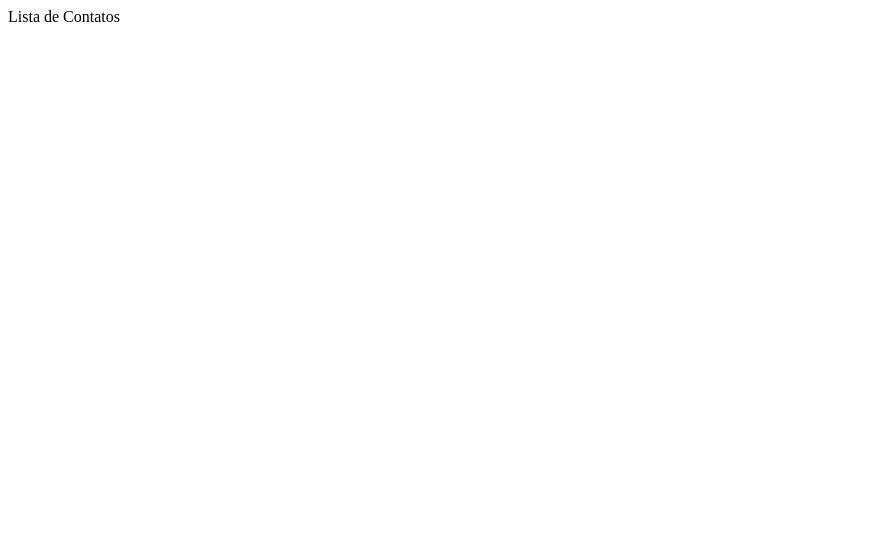
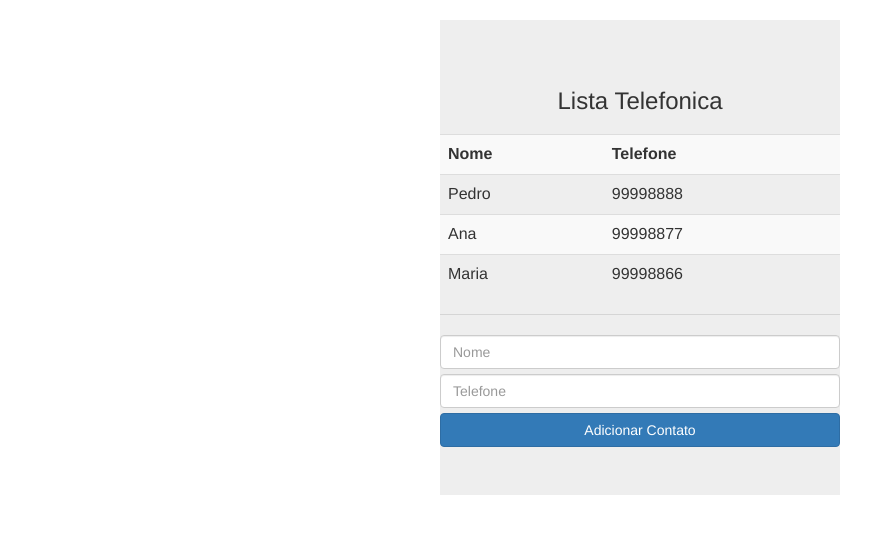
Before and after one commit to hermesn/AngularJs, a plain HTML site: page listaContato.html in a window 1280 px wide. Shown: the whole page, without its empty margins (0-895 px from the left). Drawn offline with nearby package versions, Linux system fonts and the light colour scheme.

Commit message:
atualização na lista de contatos

```diff
--- a/listaContato.html
+++ b/listaContato.html
@@ -1,22 +1,57 @@
-<html ng-app="listaContato">
+<html ng-app="listaTelefonica">
 <head>
-	<meta charset="UTF-8" />
-	<title>Lista de Contatos</title>
-<script src="https://ajax.googleapis.com/ajax/libs/angularjs/1.6.9/angular.min.js"></script>
-
-</head>
-<body>
-	<div ng-controller="listaCtrl">
-		{{message}}
-	</div>
-
-		<script>
-		var app = angular.module('listaContato',[]);
-		app.controller("listaCtrl", function ($scope) {
-			$scope.message = "Lista de Contatos";
+	<title>Lista Telefonica</title>
+	<link rel="stylesheet" href="https://maxcdn.bootstrapcdn.com/bootstrap/3.3.7/css/bootstrap.min.css">
+	<style>
+		.jumbotron {
+			width: 400px;
+			text-align: center;
+			margin-top: 20px;
+			margin-left: auto;
+			margin-right: auto;
+		}
+		.table {
+			margin-top: 20px;
+		}
+		.form-control {
+			margin-bottom: 5px;
+		}
+	</style>
+	<script src="https://ajax.googleapis.com/ajax/libs/angularjs/1.6.9/angular.min.js"></script>
+	<script>
+		angular.module("listaTelefonica", []);
+		angular.module("listaTelefonica").controller("listaTelefonicaCtrl", function ($scope) {
+			$scope.app = "Lista Telefonica";
+			$scope.contatos = [
+				{nome: "Pedro", telefone: "99998888"},
+				{nome: "Ana", telefone: "99998877"},
+				{nome: "Maria", telefone: "99998866"}
+			];
+			$scope.adicionarContato = function (contato) {
+				$scope.contatos.push(angular.copy(contato));
+				delete $scope.contato;
+			};
 		});
 	</script>
-
-
+</head>
+<body ng-controller="listaTelefonicaCtrl">
+	<div class="jumbotron">
+		<h3>{{app}}</h3>
+		<table class="table table-striped">
+			<tr>
+				<th>Nome</th>
+				<th>Telefone</th>
+			</tr>
+			<tr ng-repeat="contato in contatos">
+				<td>{{contato.nome}}</td>
+				<td>{{contato.telefone}}</td>
+			</tr>
+		</table>
+		<hr/>
+		<input class="form-control" type="text" ng-model="contato.nome" placeholder="Nome"/>
+		<input class="form-control" type="text" ng-model="contato.telefone" placeholder="Telefone"/>
+		<button class="btn btn-primary btn-block" ng-click="adicionarContato(contato)">Adicionar Contato</button>
+		{{contato}}
+	</div>
 </body>
 </html>
```
